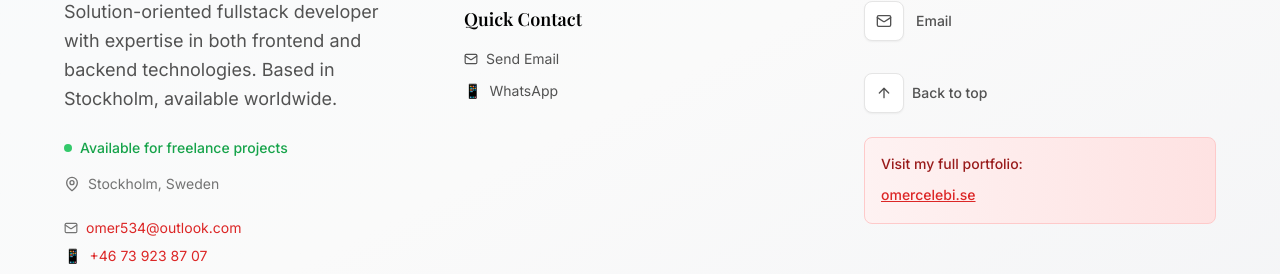
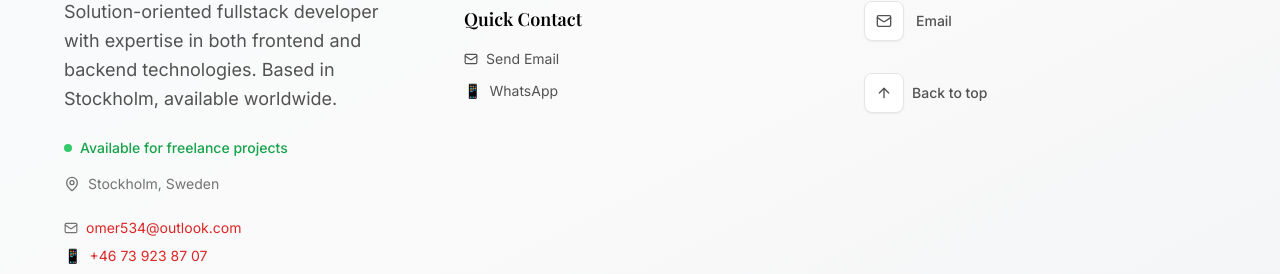
Before and after one commit to OmerCeleb/omercelebi, a React (Create React App) app: page / in a window 1280 px wide. Shown: the part 1272-1546 px from the top of the page. Built offline with nearby package versions, Linux system fonts and the light colour scheme.

Commit message:
ReadyToDoDeploy

```diff
--- a/src/components/common/Footer/Footer.tsx
+++ b/src/components/common/Footer/Footer.tsx
@@ -240,20 +240,6 @@ const Footer: React.FC = () => {
                                     <span className="text-sm font-medium">{data.backToTop}</span>
                                 </motion.button>
 
-                                {/* Portfolio Link */}
-                                <div className="mt-6 p-4 bg-gradient-to-r from-red-50 to-red-100 rounded-lg border border-red-200">
-                                    <p className="text-sm text-red-800 mb-2 font-medium">
-                                        {language === 'en' ? 'Visit my full portfolio:' : 'Besök min kompletta portfölj:'}
-                                    </p>
-                                    <a
-                                        href="https://omercelebi.se"
-                                        className="text-red-600 hover:text-red-700 font-medium text-sm underline"
-                                        target="_blank"
-                                        rel="noopener noreferrer"
-                                    >
-                                        omercelebi.se
-                                    </a>
-                                </div>
                             </motion.div>
                         </div>
                     </div>
```
